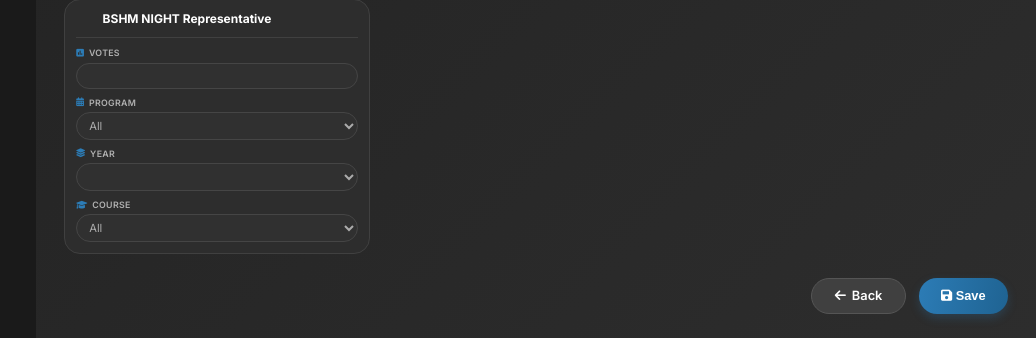
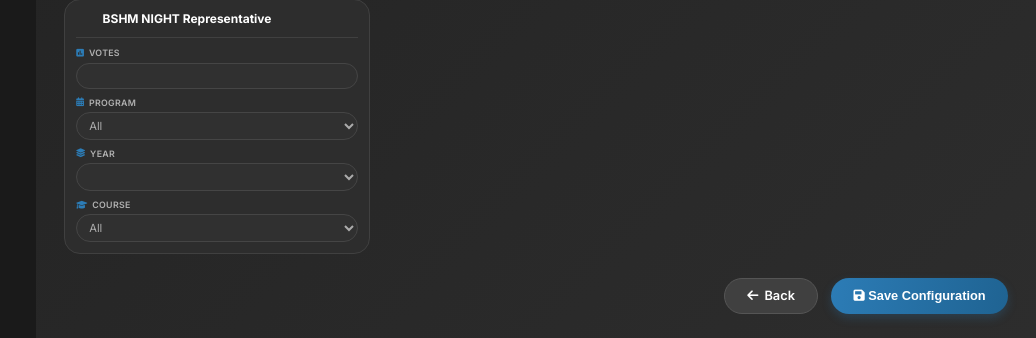
Before and after one commit to missingunknown78-star/student_voting, a Flask app: template admin/templates/configure_election_positions.html in a window 1280 px wide. Shown: the part 1716-2054 px from the top of the page, without its empty margins (244-1280 px from the left). Run offline with Flask 3, Linux system fonts and the light colour scheme; the template is opened without the code that fills it: values that come from a table or form of the project are taken from there, others are empty; data comes from the database, SQL or seed files in the repository; parts of the project's set-up code (start-up, migrations or seed data) failed here and were passed over.

Commit message:
Pushing to git the pictured

```diff
--- a/admin/templates/configure_election_positions.html
+++ b/admin/templates/configure_election_positions.html
@@ -180,7 +180,7 @@
             </a>
             <button type="submit" class="save-btn" id="saveConfigBtn">
                 <span class="spinner"></span>
-                <span class="btn-text"><i class="fas fa-save"></i> Save</span>
+                <span class="btn-text"><i class="fas fa-save"></i> Save Configuration</span>
             </button>
         </div>
     </form>
```
Also changed, not shown: admin/static/images/1774757839387_1776595182.jpg (added), admin/static/images/pending_51_1776594761.jpg (added), admin/static/images/pending_51_1776600391.jpg (added), admin/static/images/pending_52_1776600604.jpeg (added), admin/static/images/pending_53_1776598008.jpeg (added), admin/static/images/pending_54_1776596010.png (added), admin/static/images/pending_54_1776596076.png (added), admin/static/images/pending_54_1776600148.png (added), admin/static/images/pending_57_1776594692.jpg (added), admin/static/images/pending_60_1776600452.jpg (added), admin/static/images/pending_61_1776596555.png (added), admin/static/images/pending_72_1776596791.jpeg (added), 6 other files.
